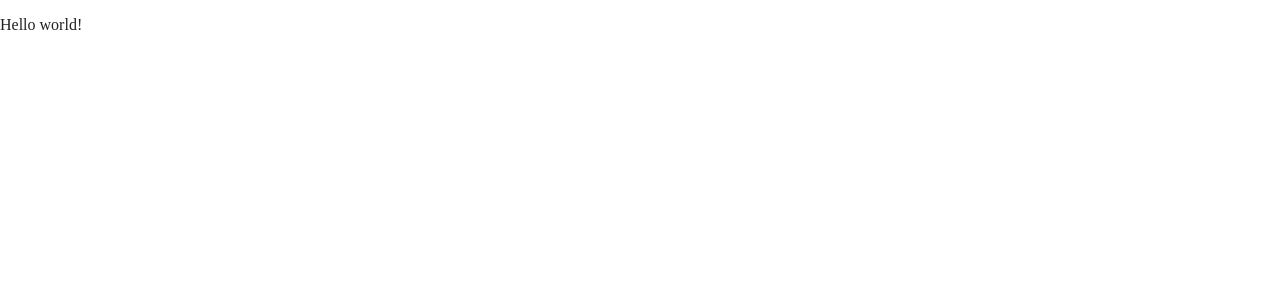
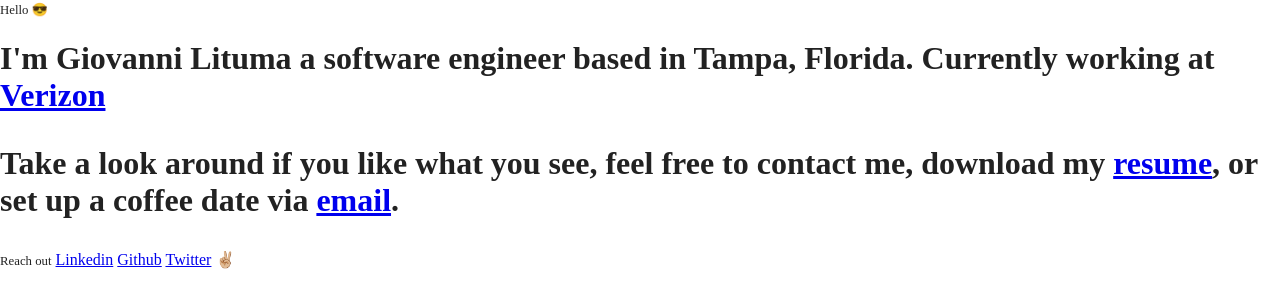
Before and after one commit to giovannixdev/HTML-Project, a website built with Parcel: page index.html in a window 1280 px wide. Built offline with nearby package versions, Linux system fonts and the light colour scheme.

Commit message:
Add main context to the portfolio

```diff
--- a/index.html
+++ b/index.html
@@ -1,9 +1,9 @@
 <!doctype html>
-<html class="no-js" lang="">
+<html class="no-js" lang="en">
 
 <head>
   <meta charset="utf-8">
-  <title></title>
+  <title>My portfolio</title>
   <meta name="description" content="">
   <meta name="viewport" content="width=device-width, initial-scale=1">
 
@@ -19,13 +19,29 @@
   <link rel="stylesheet" href="css/normalize.css">
   <link rel="stylesheet" href="css/main.css">
 
-  <meta name="theme-color" content="#fafafa">
+  <!-- <meta name="theme-color" content="#fafafa"> -->
 </head>
 
 <body>
+  <!-- Add your site or application content here -->
+   <div class="container">
+    <header class="item-a">
+        <small>Hello <span>😎</span></small>
+        <h1>I'm Giovanni Lituma a software engineer based in Tampa, Florida. Currently working at <a href="https://verizon.com" rel="noopener" target="_blank">Verizon</a>
+        <p>Take a look around if you like what you see, feel free to contact me, download my <a href="/img/resume-giovanni.pdf" target="_blank">resume</a>, or set up a coffee date via <a href="mailto:giovanni.lituma@gmail.com">email</a>.</p></h1>
+    </header>
+    <!-- <main class="item-b">
+    </main>   -->
+    <footer class="item-c">
+      <small>Reach out</small>
+        <a href="https://www.linkedin.com/in/gio-lituma/" rel="noopener" target="_blank">Linkedin</a>
+        <a href="https://github.com/giovannixdev" rel="noopener" target="_blank">Github</a>
+        <a href="https://twitter.com/Giovannixdev" rel="noopener" target="_blank">Twitter</a>
+      <span>✌🏼</span>
+    </footer>
+  </div>
 
-  <!-- Add your site or application content here -->
-  <p>Hello world!</p>
+
   <script src="js/vendor/modernizr-3.11.2.min.js"></script>
   <script src="js/plugins.js"></script>
   <script src="js/main.js"></script>
```
